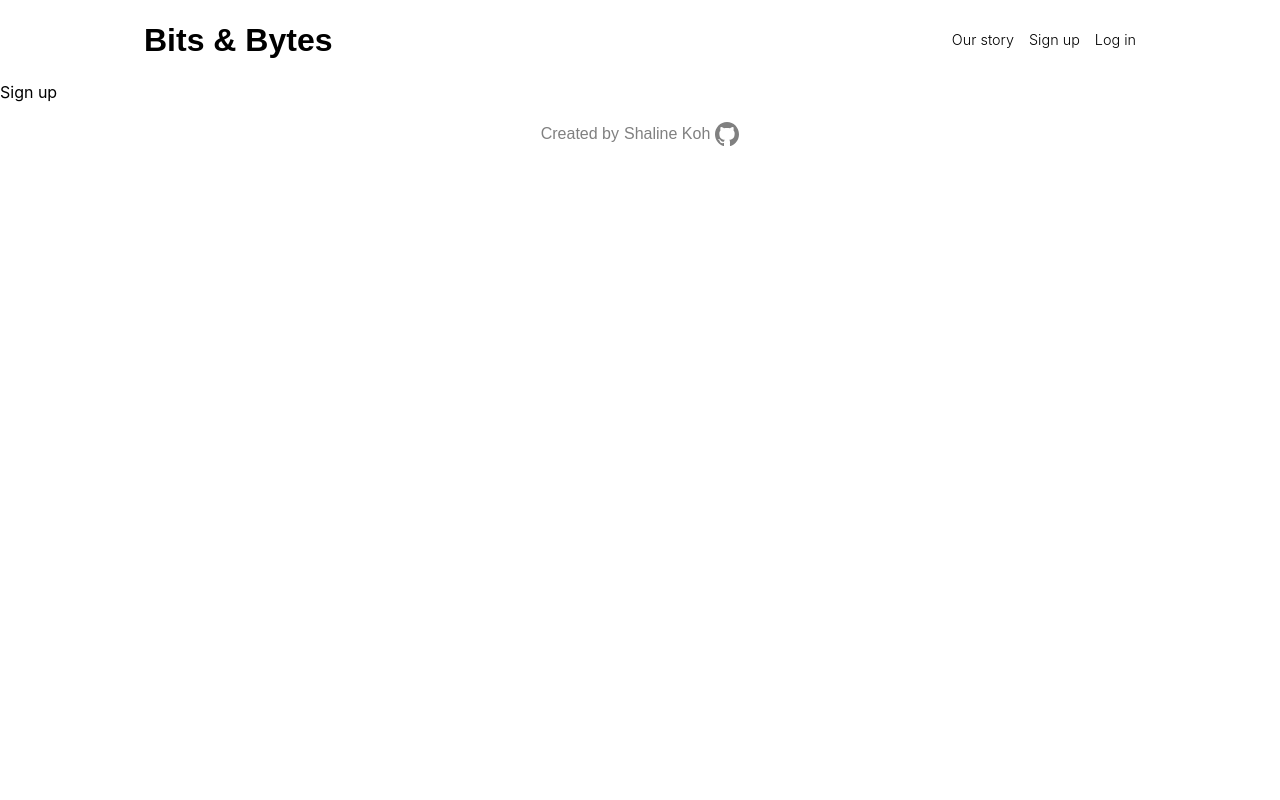
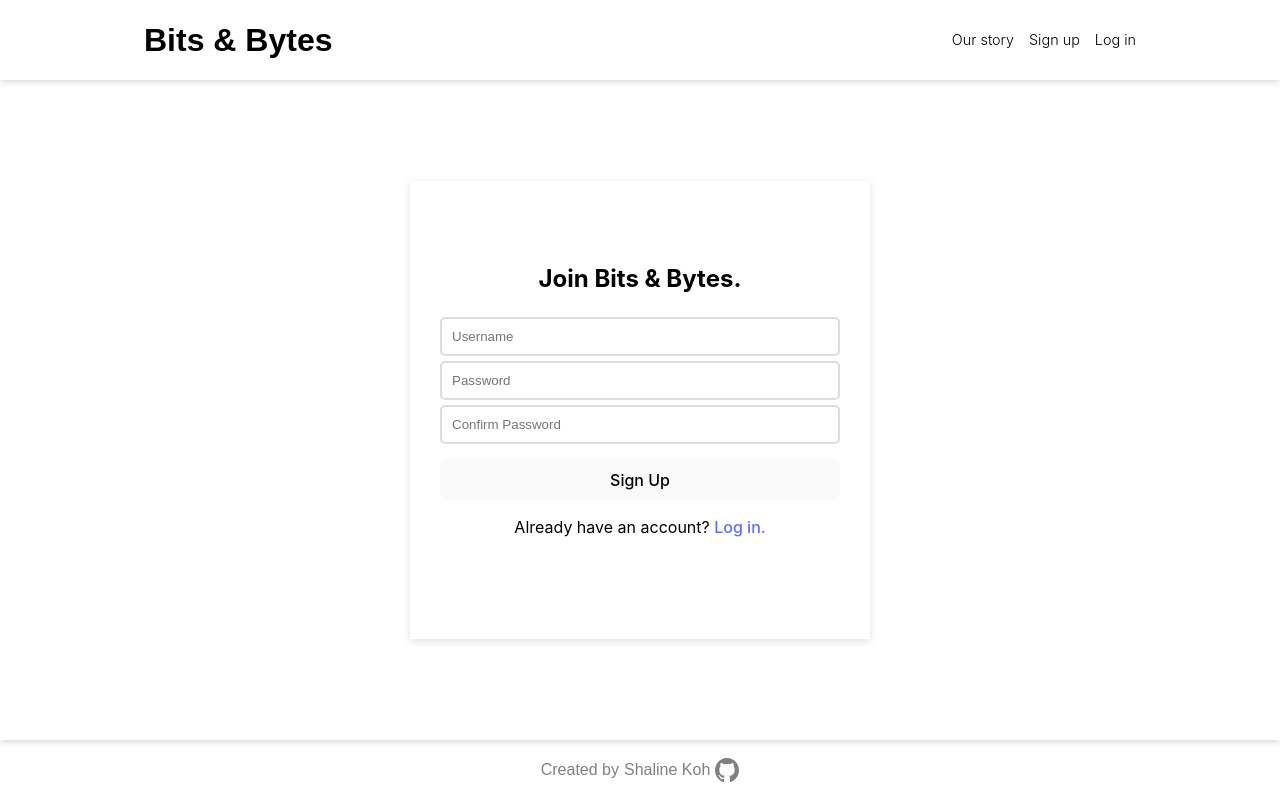
Before and after one commit to shalinekoh/blog-client, a React (Vite) app: page /signup in a window 1280 px wide. Built offline with nearby package versions, Linux system fonts and the light colour scheme; a web font is replaced by a local one.

Commit message:
Add login and signup page - add signup form and logic to handle submit - add login form and logic to handle submit

```diff
--- a/src/App.css
+++ b/src/App.css
@@ -22,6 +22,8 @@ header {
   display: flex;
   justify-content: space-between;
   padding: 1rem 9rem;
+  box-shadow: rgba(0, 0, 0, 0.1) 0px 4px 6px -1px,
+    rgba(0, 0, 0, 0.06) 0px 2px 4px -1px;
 }
 
 header nav {
@@ -82,7 +84,8 @@ header .nav-link:hover {
   font-weight: 600;
 }
 
-#home-button:hover {
+#home-button:hover,
+button:hover {
   background-color: cornflowerblue;
   opacity: 0.9;
 }
@@ -108,7 +111,7 @@ header .nav-link:hover {
   }
 }
 
-.home-footer {
+.home-footer p {
   height: 60px;
   color: grey;
   font-family: Arial, sans-serif;
@@ -127,3 +130,42 @@ header .nav-link:hover {
 .home-footer a:hover {
   color: #ddd;
 }
+
+.signup-form,
+.login-form {
+  max-width: 100%;
+  height: calc(100vh - 140px);
+  display: flex;
+  justify-content: center;
+  align-items: center;
+  box-shadow: rgba(0, 0, 0, 0.1) 0px 4px 6px -1px,
+    rgba(0, 0, 0, 0.06) 0px 2px 4px -1px;
+}
+
+input {
+  display: block;
+  width: 400px;
+  background-color: white;
+  margin-bottom: 5px;
+  padding: 10px 10px;
+  border: 2px solid #ddd;
+  border-radius: 5px;
+  color: black;
+}
+
+button {
+  width: 400px;
+  display: block;
+  margin: 15px 0;
+}
+
+form h2,
+p {
+  text-align: center;
+  margin-bottom: 20px;
+}
+
+.box {
+  box-shadow: rgba(99, 99, 99, 0.2) 0px 2px 8px 0px;
+  padding: 80px 30px;
+}
--- a/src/App.jsx
+++ b/src/App.jsx
@@ -2,6 +2,8 @@ import "./App.css";
 import { Route, Routes } from "react-router-dom";
 import Layout from "./components/Layout";
 import HomePage from "./pages/HomePage";
+import SignupPage from "./pages/SignupPage";
+import LoginPage from "./pages/LoginPage";
 
 function App() {
   return (
@@ -9,8 +11,8 @@ function App() {
       <Route path="/" element={<Layout />}>
         <Route index element={<HomePage />} />
         <Route path="/dashboard" element={<div>Dashboard</div>} />
-        <Route path="/signup" element={<div>Sign up</div>} />
-        <Route path="/login" element={<div>Log in</div>} />
+        <Route path="/signup" element={<SignupPage />} />
+        <Route path="/login" element={<LoginPage />} />
       </Route>
     </Routes>
   );
--- a/src/components/footer.jsx
+++ b/src/components/footer.jsx
@@ -3,7 +3,6 @@ function Footer() {
     <footer className="home-footer">
       <p>
         Created by<a href="https://github.com/shalinekoh">Shaline Koh</a>
-      </p>
         <svg
           width="24px"
           height="24px"
@@ -50,6 +49,7 @@ function Footer() {
             </g>{" "}
           </g>
         </svg>
+      </p>
     </footer>
   );
 }
--- /dev/null
+++ b/src/pages/LoginPage.jsx
@@ -0,0 +1,62 @@
+import { Link, useNavigate } from "react-router-dom";
+import { useState } from "react";
+
+function LoginPage() {
+  const [username, setUsername] = useState("");
+  const [password, setPassword] = useState("");
+  const [error, setError] = useState("");
+  let navigate = useNavigate();
+
+  const handleSubmit = async (e) => {
+    e.preventDefault();
+
+    try {
+      const response = await fetch("http://localhost:8080/login", {
+        method: "POST",
+        body: JSON.stringify({ username, password }),
+        headers: { "Content-Type": "application/json" },
+      });
+      const data = await response.json();
+      if (!response.ok) {
+        setError(data.message);
+      } else {
+        // navigate to dashboard for now
+        navigate("/dashboard");
+      }
+    } catch (error) {
+      console.error("Login error:", error);
+      setError("An error occurred. Please try again.");
+    }
+  };
+
+  return (
+    <div className="login-form">
+      <div className="box">
+        <form onSubmit={handleSubmit}>
+          <h2>Welcome back.</h2>
+          <input
+            placeholder="Username"
+            type="text"
+            required
+            value={username}
+            onChange={(e) => setUsername(e.target.value)}
+          />
+          <input
+            placeholder="Password"
+            type="password"
+            required
+            value={password}
+            onChange={(e) => setPassword(e.target.value)}
+          />
+          {error && <p style={{ color: "red" }}>{error}</p>}
+          <button type="submit">Log In</button>
+          <p>
+            No account? <Link to="/signup">Sign up.</Link>
+          </p>
+        </form>
+      </div>
+    </div>
+  );
+}
+
+export default LoginPage;
--- /dev/null
+++ b/src/pages/SignupPage.jsx
@@ -0,0 +1,81 @@
+import { Link, useNavigate } from "react-router-dom";
+import { useState } from "react";
+
+function SignupPage() {
+  const [username, setUsername] = useState("");
+  const [password, setPassword] = useState("");
+  const [confirmPassword, setConfirmpassword] = useState("");
+  const [error, setError] = useState("");
+  let navigate = useNavigate();
+
+  const handleSignup = async (e) => {
+    e.preventDefault();
+
+    if (password !== confirmPassword) {
+      setError("Passwords do not match. ");
+      return;
+    }
+
+    setError("");
+
+    try {
+      const response = await fetch("http://localhost:8080/signup", {
+        method: "POST",
+        body: JSON.stringify({ username, password }),
+        headers: { "Content-Type": "application/json" },
+      });
+      const data = await response.json();
+
+      if (response.ok) {
+        navigate("/login");
+      } else {
+        // Handle server errors (e.g., username already taken)
+        setError(data.errors ? data.errors[0].msg : "Signup failed.");
+      }
+    } catch (err) {
+      console.error("Error during signup:", err);
+      setError("An error occurred. Please try again.");
+    }
+  };
+
+  return (
+    <div className="signup-form">
+      <div className="box">
+        <form onSubmit={handleSignup}>
+          <h2>Join Bits & Bytes.</h2>
+          <input
+            placeholder="Username"
+            type="text"
+            required
+            minLength="5"
+            value={username}
+            onChange={(e) => setUsername(e.target.value)}
+          />
+          <input
+            placeholder="Password"
+            type="password"
+            required
+            minLength="8"
+            value={password}
+            onChange={(e) => setPassword(e.target.value)}
+          />
+          <input
+            placeholder="Confirm Password"
+            type="password"
+            required
+            minLength="8"
+            value={confirmPassword}
+            onChange={(e) => setConfirmpassword(e.target.value)}
+          />
+          {error && <p style={{ color: "red" }}>{error}</p>}
+          <button type="submit">Sign Up</button>
+          <p>
+            Already have an account? <Link to="/login">Log in.</Link>
+          </p>
+        </form>
+      </div>
+    </div>
+  );
+}
+
+export default SignupPage;
```
Lines whose indentation alone changed are shown as unchanged.
